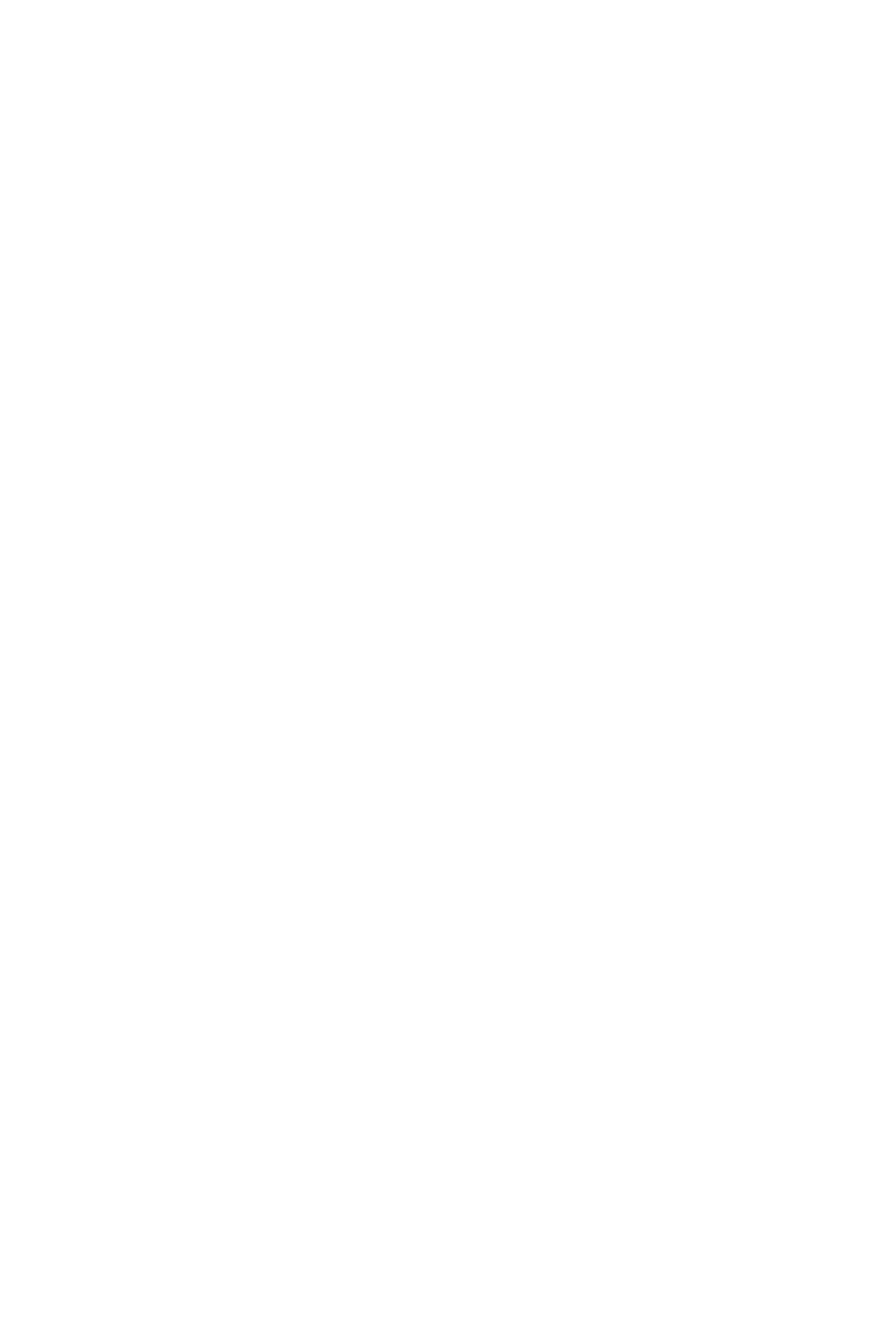
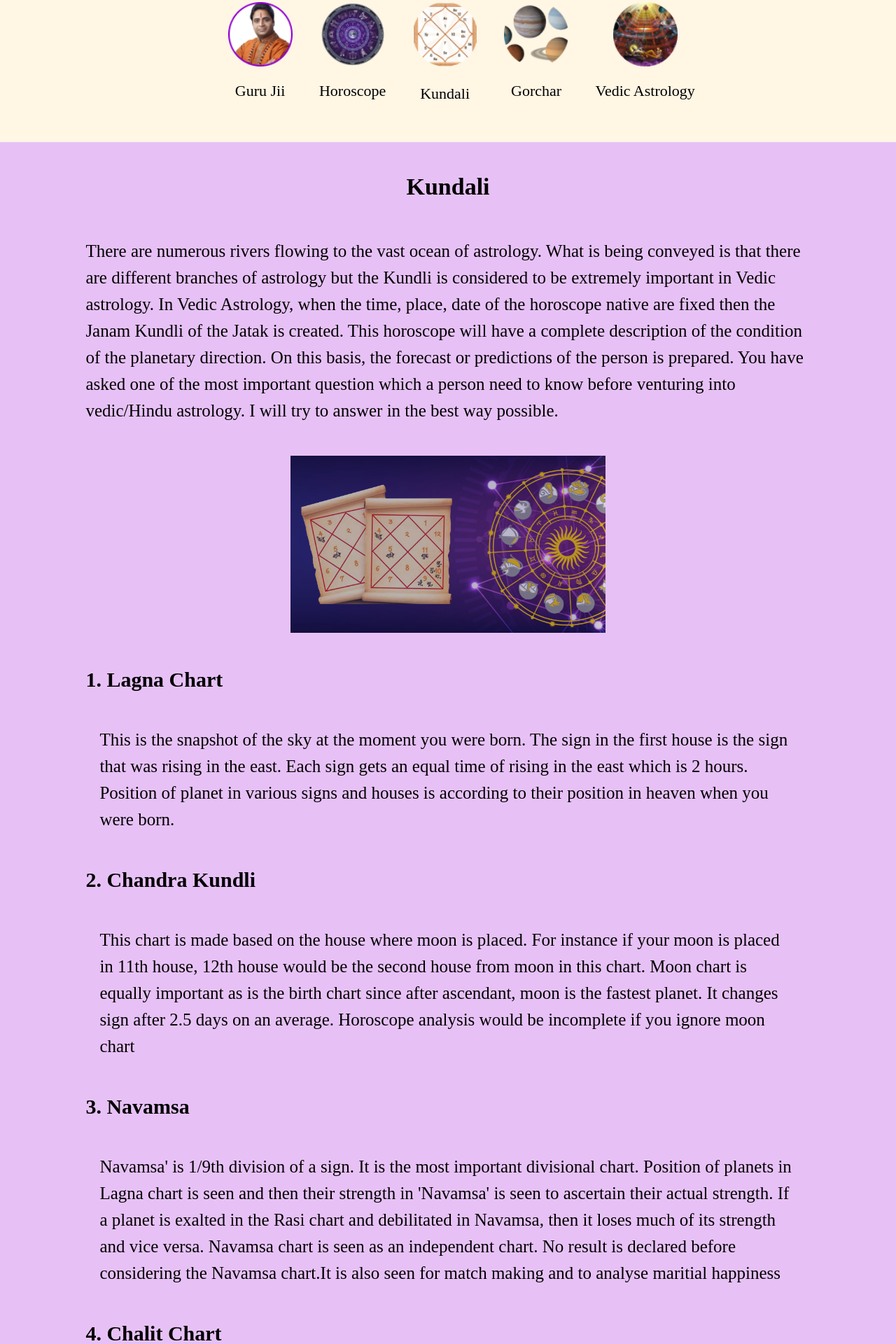
Before and after one commit to Priyanshusingh46/Guru_jii2.O, a React (Create React App) app: page /aboutkundali in a window 1280 px wide. Before the commit this address had no page. Shown: the part 120-2040 px from the top of the page at 70% size. Before the commit the page ends 800 px from the top, so only its background shows below. Built offline with nearby package versions, Linux system fonts and the light colour scheme.

Commit message:
1st commit

```diff
--- /dev/null
+++ b/src/Components/About/Aboukundalipage.js
@@ -0,0 +1,66 @@
+import React from 'react'
+import image from "../../Images/About/aboutkundali.png"
+import css from "../../Css/About/aboutkundali.css"
+function Aboukundalipage() {
+  return (
+    <div className='aboutkundaliouterdiv'>
+        <div>
+            <p id="kundali_likha_hua">Kundali</p>
+            <div className="aboutkundali1para">
+                <p id="aboutkundalitext1">There are numerous rivers flowing to the vast ocean of astrology. What is being conveyed
+                     is that there are different branches of astrology but the Kundli is considered to be
+                     extremely important in Vedic astrology. In Vedic Astrology, when the time, place, date
+                      of the horoscope native are fixed then the Janam Kundli of the Jatak is created.
+                      This horoscope will have a complete description of the condition of the planetary
+                       direction. On this basis, the forecast or predictions of the person is prepared.
+                       You have asked one of the most important question which a person need
+                    to know before venturing into vedic/Hindu astrology. I will try to answer in the best way possible.
+                </p>
+            </div>
+
+            <div className='image1ofaboutkundali'>
+              <img id="aboutkundaliimg1" src={image} alt="error"/>
+            </div>
+
+            <div className='aboutkundali1para1'>
+                <h3 id="description_of_kundali">1. Lagna Chart</h3>
+                <p id="aboutkundalitext1">This is the snapshot of the sky at the moment you were born. The sign in
+                   the first house is the sign that was rising in the east. Each sign gets an
+                    equal time of rising in the east which is 2 hours. Position of planet in
+                    various signs and houses is according to their position in heaven when you were born.
+                </p>
+
+
+                <h3 id="description_of_kundali">2.  Chandra Kundli</h3>
+                <p id="aboutkundalitext1">This chart is made based on the house where moon is placed. For instance if your
+                 moon is placed in 11th house, 12th house would be the second house from moon in this chart. Moon chart is
+                 equally important as is the birth chart since after ascendant, moon is the fastest planet.
+                 It changes sign after 2.5 days on an average. Horoscope analysis would be incomplete if you ignore moon chart
+                </p>
+
+
+                <h3 id="description_of_kundali">3.  Navamsa</h3>
+                <p id="aboutkundalitext1">Navamsa' is 1/9th division of a sign. It is the most important divisional chart.
+                 Position of planets in Lagna chart is seen and then their strength in 'Navamsa' is seen to ascertain their
+                  actual strength. If a planet is exalted in the Rasi chart and debilitated in Navamsa, then it loses much
+                  of its strength and vice versa. Navamsa chart is seen as an independent chart. No result
+                is declared before considering the Navamsa chart.It is also seen for match making and to analyse maritial happiness
+                </p>
+
+                <h3 id="description_of_kundali">4.  Chalit Chart</h3>
+                <p id="aboutkundalitext1">Chalit chart is the chart which shows house position of planets.
+                In Hindu astrology we consider houses/Graha/Sthans in a horoscope where the first house starts 15°
+                 before Ascendant and ends 15° after it and it the same is the case with the rest of the eleven house
+                 . So sometimes part of sign falls in one house and part in other house. For example if your ascendant
+                  is 22° Aries, then first house will start from 7° Aries and will extend till 7° Taurus. If Ketu is at
+                   5° Taurus in heaven, is Rasi chart it will fall in second house since Taurus covers 2nd house. But in
+                    chalit chart, it will come to 1st house since first house extends till 7°Taurus and Ketu was at 5°
+                  taurus. Chalit chart is the most complex and takes some time to understand.
+                </p>
+            </div>
+        </div>
+    </div>
+  )
+}
+
+export default Aboukundalipage
--- a/src/Components/About/AboutHeadlines.js
+++ b/src/Components/About/AboutHeadlines.js
@@ -4,6 +4,7 @@ import Gorchar from "../../Images/About/Gorchar.png"
 import Horscope from "../../Images/About/Horscope.png"
 import Kundali from "../../Images/About/Kundali.png"
 import Vedic from "../../Images/About/Vedic.png"
+import { NavLink } from "react-router-dom";
 import css from "../../Css/About/aboutheadlines.css"
 function AboutHeadlines() {
   return (
@@ -20,7 +21,7 @@ function AboutHeadlines() {
         </div>
 
         <div className='innerdivofaboutheadlines'>
-        <img id="aboutheadlineimg" src={Kundali} alt="error"/>
+        <NavLink to="/aboutkundali"><img id="aboutheadlineimg" src={Kundali} alt="error"/></NavLink>
         <p id="aboutheadlinespara">Kundali</p>
         </div>
 
--- /dev/null
+++ b/src/Css/About/aboutkundali.css
@@ -0,0 +1,90 @@
+.aboutkundaliouterdiv{
+    background: #E7C1F6;
+    /*background: url("../../Images/About/aboutkundalibg.png");
+    background-size: cover;
+    background-repeat: no-repeat;
+    background-position: center;*/
+
+}
+#kundali_likha_hua{
+    font-size: 34px;
+    text-align: center;
+    padding-top: 45px;
+    font-weight: 600;
+}
+.aboutkundali1para{
+    margin-left: 8%;
+    margin-right: 8%;
+}
+#aboutkundalitext1{
+    padding: 20px;
+    font-size: 25px;
+    line-height: 38px;
+}
+#aboutkundaliimg1{
+    width: 450px;
+}
+.image1ofaboutkundali{
+    display: flex;
+    justify-content: center;
+}
+
+
+.aboutkundali1para1{
+    margin-left: 8%;
+    margin-right: 8%;
+    padding:20px;
+}
+
+#description_of_kundali{
+    font-size: 30px;
+}
+
+/* media Query */
+@media only  screen and (max-width:500px){
+    #kundali_likha_hua {
+        font-size: 16px;
+        text-align: center;
+        padding-top: 32px;
+        font-weight: 600;
+    }
+    #aboutkundalitext1 {
+        padding: 11px;
+        font-size: 16px;
+        line-height: 24px;
+    }
+    .aboutkundali1para {
+        margin-left: 5%;
+        margin-right: 5%;
+    }
+    #aboutkundaliimg1 {
+        width: 324px;
+    }
+    #description_of_kundali {
+        font-size: 14px;
+    }
+    .aboutkundali1para1 {
+        margin-left: 5%;
+        margin-right: 5%;
+        padding: 9px;
+    }
+}
+@media only  screen and (max-width:350px){
+    #aboutkundaliimg1 {
+        width: 213px;
+    }
+    #aboutkundalitext1 {
+        padding: 11px;
+        font-size: 12px;
+        line-height: 18px;
+    }
+    #kundali_likha_hua {
+        font-size: 12px;
+        text-align: center;
+        padding-top: 21px;
+        font-weight: 600;
+    }
+    #description_of_kundali {
+        font-size: 11px;
+    }
+}
--- /dev/null
+++ b/src/Screens/Aboutkundali.js
@@ -0,0 +1,20 @@
+import React from 'react'
+import Header from '../Components/Common/Header'
+import AboutHeadlines from "../Components/About/AboutHeadlines";
+import AboutKundalipage from '../Components/About/Aboukundalipage';
+import Footer from "../Components/Home/Footer"
+function Aboutkundali() {
+  return (
+    <div>
+        <Header />
+        <div style={{background: "#FFF6E4"}}>
+        <AboutHeadlines />
+        <AboutKundalipage />
+        <Footer />
+        </div>
+
+    </div>
+  )
+}
+
+export default Aboutkundali
--- a/src/index.js
+++ b/src/index.js
@@ -3,6 +3,7 @@ import ReactDOM from 'react-dom/client';
 import {BrowserRouter,Routes,Route} from "react-router-dom";
 import App from './App';
 import About1 from './Screens/About1';
+import Aboutkundali from './Screens/Aboutkundali';
 import Blogs from './Screens/Blogs';
 import BlogsDescription from './Screens/BlogsDescription';
 import Contact from './Screens/Contact';
@@ -24,6 +25,7 @@ root.render(
     <Route path="/service" element={<OurService/>}></Route>
     <Route path="/servicedescription" element={<Servicedescription/>}></Route>
     <Route path="/about" element={<About1/>}></Route>
+    <Route path="/aboutkundali" element={<Aboutkundali/>}></Route>
 
 
     </Routes>
```
Also changed, not shown: src/Images/About/aboutkundali.png (added), src/Images/About/aboutkundalibg.png (added).
